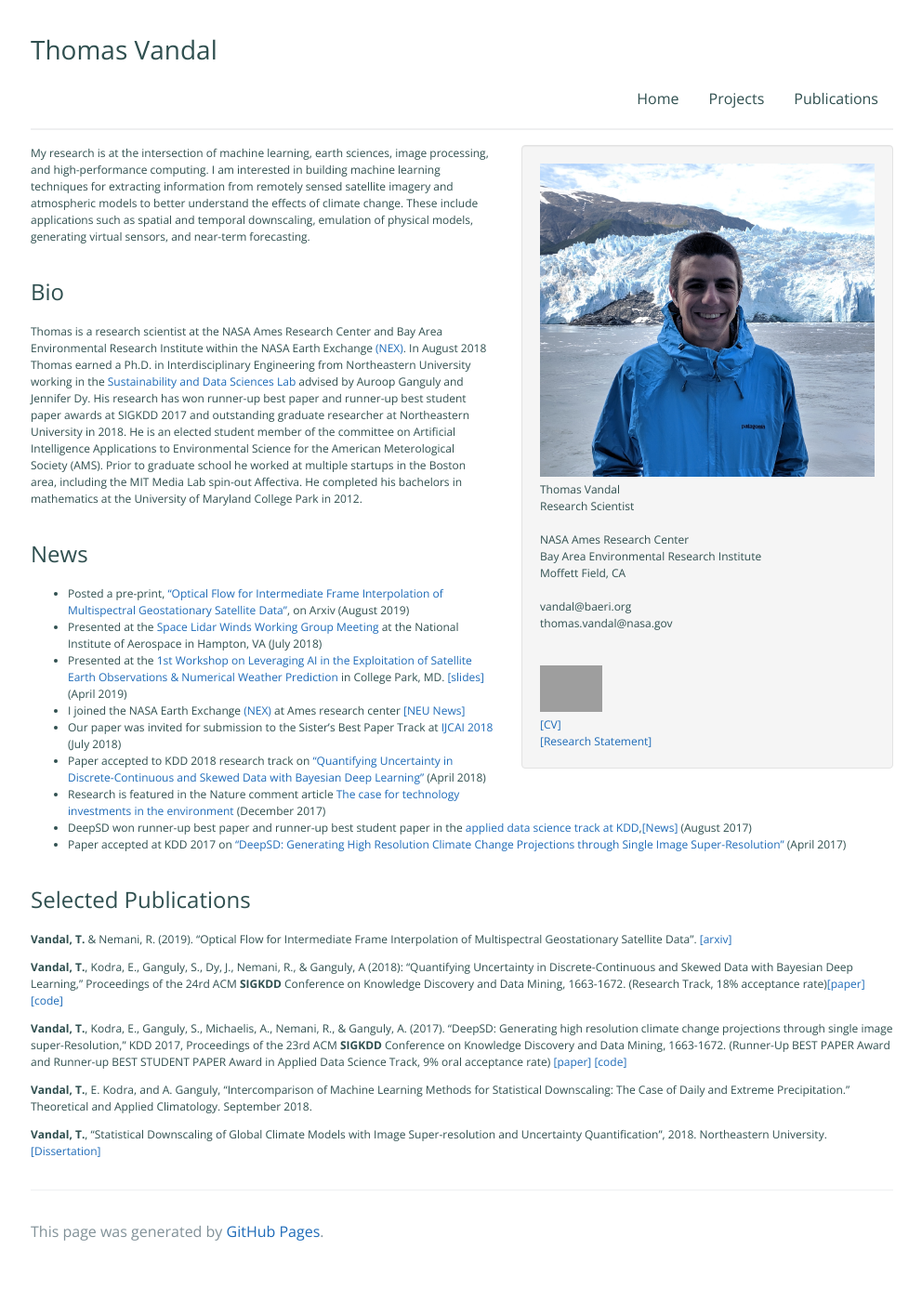
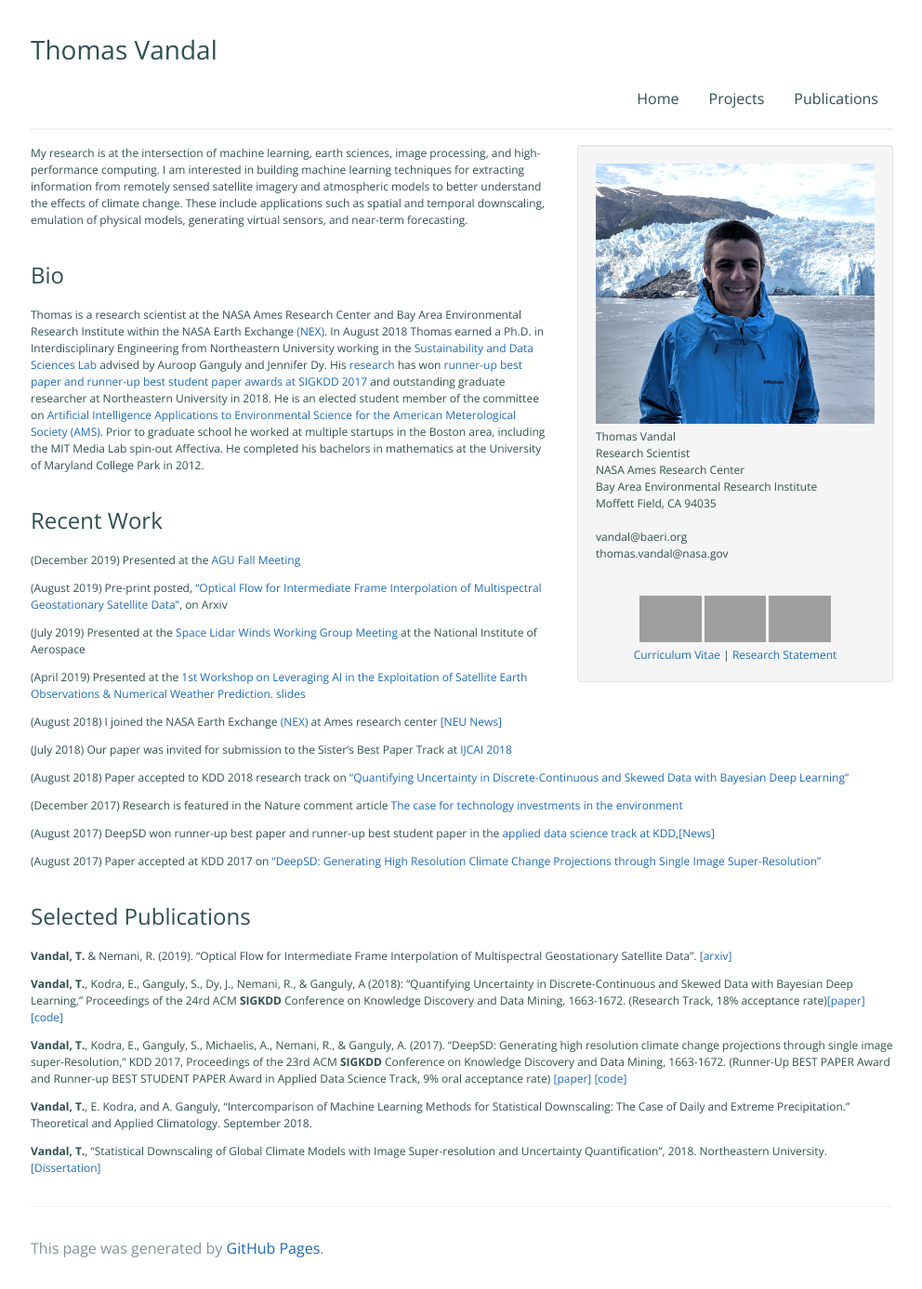
Before and after one commit to tjvandal/tjvandal.github.io, a Jekyll site: the page built from index.md, in a window 1280 px wide. Shown: the whole page at 93% size, without its empty margins (143-1135 px from the left). Built offline with Jekyll 4.4.1, drawn with Linux system fonts in a browser that asks for light colours; grey boxes are pictures that could not be loaded.

Commit message:
december 2019 updates

```diff
--- a/_layouts/homepage.html
+++ b/_layouts/homepage.html
@@ -40,14 +40,23 @@
       <div id="row">
 
         <div id="photo-well" class="pull-right well">
-          <img alt="photo" src="assets/images/alaska-photo.jpg">
-          <div> {{ page.title }} <br>
-                {{ page.role }} <br> <br>
+          <img alt="photo" src="assets/images/alaska-photo.jpg" width=300>
+          <div>
+
+                {{ page.title }} <br>
+                {{ page.role }} <br>
                 {{ page.affiliation }} <br> <br>
-				{{ page.contact}} <br> <br>
-				<a href="https://www.github.com/tjvandal"><img src="https://github.githubassets.com/images/modules/logos_page/GitHub-Mark.png" height=50></img></a> <br>
-				<a href="assets/images/Vandal-CV_Website.pdf">[CV]</a> <br>
-				<a href="assets/images/Vandal-ResearchStatement.pdf">[Research Statement]</a>
+				        {{ page.contact}} <br> <br>
+
+        <center>
+          <a href="https://www.nasa.gov/nex/team"><img src="assets/images/nasa-logo-web-rgb.png" height=50></a>
+          <a href="https://www.github.com/tjvandal"><img src="https://github.githubassets.com/images/modules/logos_page/GitHub-Mark.png" height=50></img></a>
+          <a href="https://www.linkedin.com/in/tjvandal/"><img src="assets/images/600px-LinkedIn_logo_initials.png" height=50></img></a>
+        </center>
+        <center>
+				  <a href="assets/images/Vandal-CV_Website.pdf">Curriculum Vitae</a> |
+				  <a href="assets/images/Vandal-ResearchStatement.pdf">Research Statement</a>
+        </center>
          </div>
         </div>
 
--- a/index.md
+++ b/index.md
@@ -2,7 +2,7 @@
 layout: homepage
 title: Thomas Vandal
 role: Research Scientist
-affiliation: NASA Ames Research Center <br>Bay Area Environmental Research Institute <br> Moffett Field, CA
+affiliation: NASA Ames Research Center <br>Bay Area Environmental Research Institute <br> Moffett Field, CA 94035
 contact: vandal@baeri.org <br> thomas.vandal@nasa.gov <br>
 description: Machine Learning, Climate Science, and Remote Sensing
 
@@ -12,20 +12,21 @@ My research is at the intersection of machine learning, earth sciences, image pr
 
 # Bio
 
-Thomas is a research scientist at the NASA Ames Research Center and Bay Area Environmental Research Institute within the NASA Earth Exchange [(NEX)](https://nex.nasa.gov/nex/). In August 2018 Thomas earned a Ph.D. in Interdisciplinary Engineering from Northeastern University working in the [Sustainability and Data Sciences Lab](https://web.northeastern.edu/sds/) advised by Auroop Ganguly and Jennifer Dy. His research has won runner-up best paper and runner-up best student paper awards at SIGKDD 2017 and outstanding graduate researcher at Northeastern University in 2018.  He is an elected student member of the committee on Artificial Intelligence Applications to Environmental Science for the American Meterological Society (AMS). Prior to graduate school he worked at multiple startups in the Boston area, including the MIT Media Lab spin-out Affectiva.  He completed his bachelors in mathematics at the University of Maryland College Park in 2012.
+Thomas is a research scientist at the NASA Ames Research Center and Bay Area Environmental Research Institute within the NASA Earth Exchange [(NEX)](https://www.nasa.gov/nex). In August 2018 Thomas earned a Ph.D. in Interdisciplinary Engineering from Northeastern University working in the [Sustainability and Data Sciences Lab](https://web.northeastern.edu/sds/) advised by Auroop Ganguly and Jennifer Dy. His [research](https://www.youtube.com/watch?v=DBYKfMTS23Q) has won [runner-up best paper and runner-up best student paper awards at SIGKDD 2017](https://www.kdd.org/awards/view/2017-sigkdd-best-paper-award-winners) and outstanding graduate researcher at Northeastern University in 2018.  He is an elected student member of the committee on [Artificial Intelligence Applications to Environmental Science for the American Meterological Society (AMS)](https://www.ametsoc.org/index.cfm/stac/committees/committee-on-artificial-intelligence-applications-to-environmental-science/membership/). Prior to graduate school he worked at multiple startups in the Boston area, including the MIT Media Lab spin-out Affectiva.  He completed his bachelors in mathematics at the University of Maryland College Park in 2012.
 
-# News
+# Recent Work
 
-- Posted a pre-print, ["Optical Flow for Intermediate Frame Interpolation of Multispectral Geostationary Satellite Data"](https://arxiv.org/abs/1907.12013), on Arxiv (August 2019)
-- Presented at the [Space Lidar Winds Working Group Meeting](https://winds-lidar-group.larc.nasa.gov/) at the National Institute of Aerospace in Hampton, VA (July 2018)
-- Presented at the [1st Workshop on Leveraging AI in the Exploitation of Satellite Earth Observations & Numerical Weather Prediction](https://www.star.nesdis.noaa.gov/star/meeting_2019AIWorkshop.php) in College Park, MD. [[slides]](https://www.star.nesdis.noaa.gov/star/documents/meetings/2019AI/Wednesday/S2_3-3_NOAAai2019_Vandal.pptx) (April 2019)
-- I joined the NASA Earth Exchange [(NEX)](https://nex.nasa.gov/nex/) at Ames research center [[NEU News]](http://www.civ.neu.edu/news/sds-lab-phd-student-thomas-vandal-accepts-position-nasa-scientist)
-- Our paper was invited for submission to the Sister's Best Paper Track at [IJCAI 2018](https://www.ijcai.org/proceedings/2018/759) (July 2018)
-- Paper accepted to KDD 2018 research track on ["Quantifying Uncertainty in Discrete-Continuous and Skewed Data with Bayesian Deep Learning"](https://www.kdd.org/kdd2018/accepted-papers/view/quantifying-uncertainty-in-discrete-continuous-and-skewed-data-with-bayesia) (April 2018)
-- Research is featured in the Nature comment article [The case for technology investments in the environment
-](https://www.nature.com/articles/d41586-017-08675-7) (December 2017)
-- DeepSD won runner-up best paper and runner-up best student paper in the [applied data science track at KDD](https://www.kdd.org/kdd2017/accepted-papers),[[News]](https://knuth.coe.neu.edu/news/phd-student-ganguly-receive-runner-up-best-paper-awards/) (August 2017)
-- Paper accepted at KDD 2017 on ["DeepSD: Generating High Resolution Climate Change Projections through Single Image Super-Resolution"](https://www.kdd.org/kdd2017/papers/view/deepsd-generating-high-resolution-climate-change-projections-through-single) (April 2017)
+<p>(December 2019) Presented at the [AGU Fall Meeting](https://agu.confex.com/agu/fm19/meetingapp.cgi/Paper/608499) </p>
+<p>(August 2019) Pre-print posted, ["Optical Flow for Intermediate Frame Interpolation of Multispectral Geostationary Satellite Data"](https://arxiv.org/abs/1907.12013), on Arxiv </p>
+<p>(July 2019) Presented at the [Space Lidar Winds Working Group Meeting](https://winds-lidar-group.larc.nasa.gov/) at the National Institute of Aerospace </p>
+<p>(April 2019) Presented at the [1st Workshop on Leveraging AI in the Exploitation of Satellite Earth Observations & Numerical Weather Prediction](https://www.star.nesdis.noaa.gov/star/meeting_2019AIWorkshop.php). [slides](https://www.star.nesdis.noaa.gov/star/documents/meetings/2019AI/Wednesday/S2_3-3_NOAAai2019_Vandal.pptx) </p>
+<p>(August 2018) I joined the NASA Earth Exchange [(NEX)](https://www.nasa.gov/nex/team/) at Ames research center [[NEU News]](http://www.civ.neu.edu/news/sds-lab-phd-student-thomas-vandal-accepts-position-nasa-scientist) </p>
+<p>(July 2018) Our paper was invited for submission to the Sister's Best Paper Track at [IJCAI 2018](https://www.ijcai.org/proceedings/2018/759) </p>
+<p>(August 2018) Paper accepted to KDD 2018 research track on ["Quantifying Uncertainty in Discrete-Continuous and Skewed Data with Bayesian Deep Learning"](https://www.kdd.org/kdd2018/accepted-papers/view/quantifying-uncertainty-in-discrete-continuous-and-skewed-data-with-bayesia)</p>
+<p>(December 2017) Research is featured in the Nature comment article [The case for technology investments in the environment
+](https://www.nature.com/articles/d41586-017-08675-7)</p>
+<p>(August 2017) DeepSD won runner-up best paper and runner-up best student paper in the [applied data science track at KDD](https://www.kdd.org/kdd2017/accepted-papers),[[News]](https://knuth.coe.neu.edu/news/phd-student-ganguly-receive-runner-up-best-paper-awards/)</p>
+<p>(August 2017) Paper accepted at KDD 2017 on ["DeepSD: Generating High Resolution Climate Change Projections through Single Image Super-Resolution"](https://www.kdd.org/kdd2017/papers/view/deepsd-generating-high-resolution-climate-change-projections-through-single) </p>
 
 # Selected Publications
 
```
Also changed, not shown: publications.md (+19 -7 lines).
